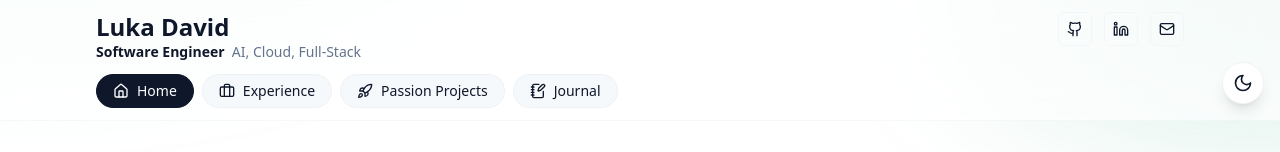
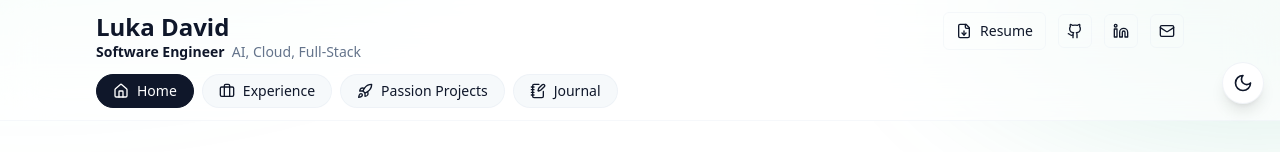
Before and after one commit to LukaDavid04/LearningTools, a React (Vite) app in the folder Portfolio/: page / in a window 1280 px wide. Shown: the top 152 px of the page. Built offline with nearby package versions, Linux system fonts and the light colour scheme.

Commit message:
Updated Readme details

```diff
--- a/Portfolio/src/components/navbar.tsx
+++ b/Portfolio/src/components/navbar.tsx
@@ -7,6 +7,7 @@ import {
   Github,
   Linkedin,
   Mail,
+  FileDown,
 } from "lucide-react";
 import { ThemeToggle } from "@/components/theme-toggle";
 
@@ -63,6 +64,16 @@ export function Navbar() {
 
         <div className="flex items-center gap-3 shrink-0">
           <a
+            aria-label="Download Resume"
+            href="https://drive.google.com/file/d/12F5aa1GIbZ0HgEQ0_Glnl1K1hlIQ5eWa/view?usp=sharing"
+            target="_blank"
+            rel="noopener noreferrer"
+            className="flex items-center gap-2 px-3 py-2 border rounded-md text-sm font-medium hover:bg-secondary/60 transition"
+          >
+            <FileDown className="h-4 w-4" />
+            <span>Resume</span>
+          </a>
+          <a
             aria-label="GitHub"
             href="https://github.com/LukaDavid04"
             target="_blank"
```
Also changed, not shown: 1 other file (tests, documents, lock files or other folders).
